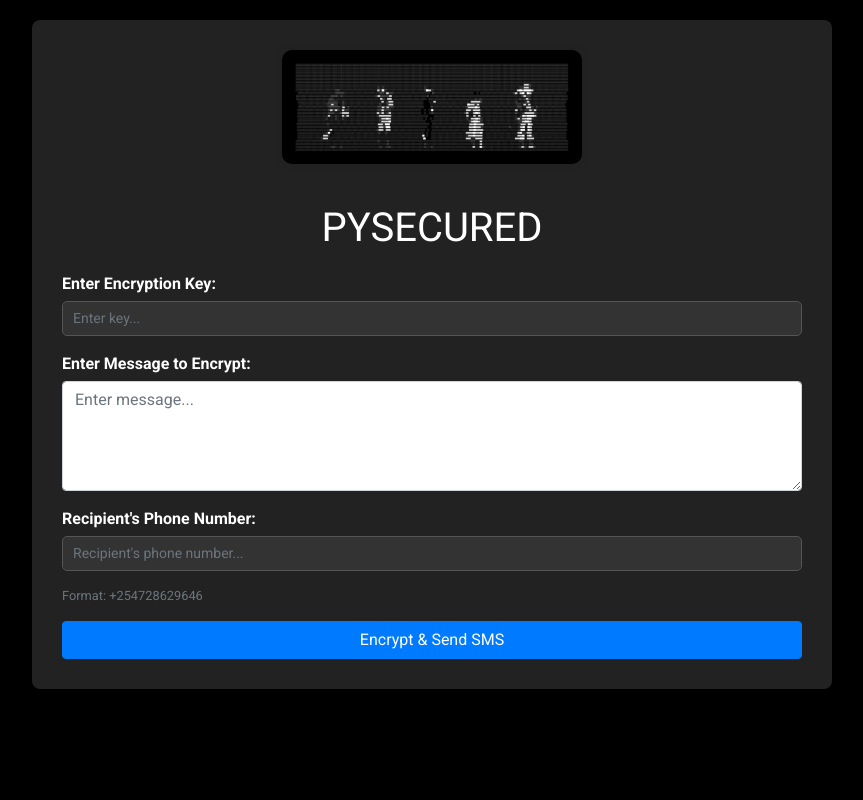
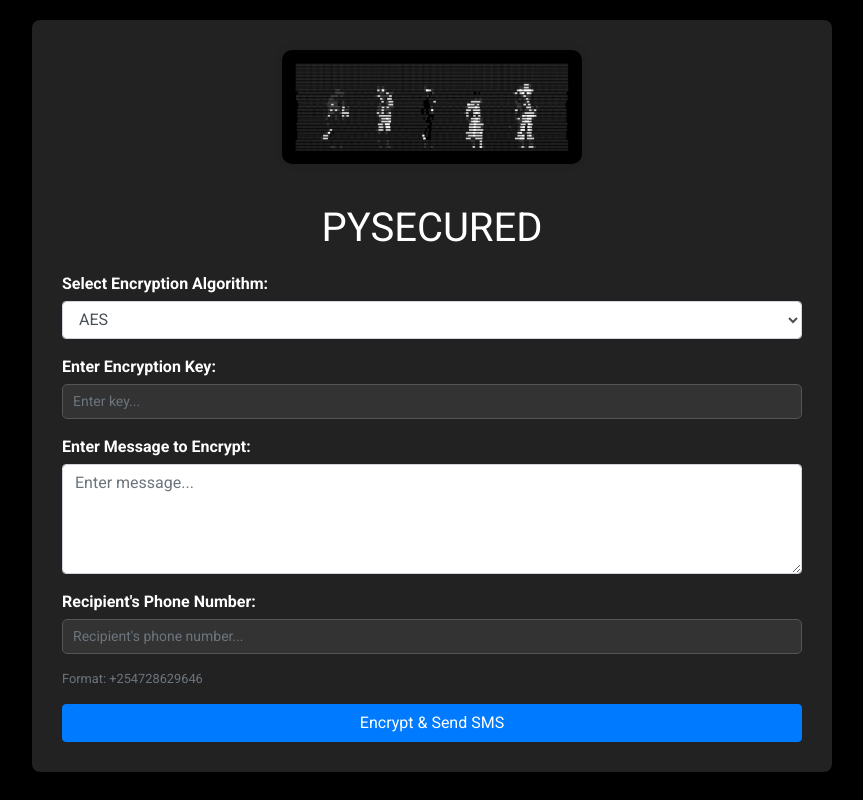
Before and after one commit to Mr-Yakubu/PYSECURED, a Flask app: page / in a window 1280 px wide. Shown: the whole page, without its empty margins (208-1071 px from the left). Run offline with Flask 3, Linux system fonts and the light colour scheme; some libraries are stand-ins or nearby versions.

Commit message:
Update index.html

```diff
--- a/PYSECURED/templates/index.html
+++ b/PYSECURED/templates/index.html
@@ -91,6 +91,12 @@
         <h1>PYSECURED</h1>
         <form action="{{ url_for('encrypt') }}" method="POST">
             <div class="form-group">
+                <label for="algorithm">Select Encryption Algorithm:</label>
+                <select id="algorithm" name="algorithm" class="form-control" required>
+                    <option value="AES">AES</option>
+                </select>
+            </div>
+            <div class="form-group">
                 <label for="key">Enter Encryption Key:</label>
                 <input type="text" id="key" name="key" class="form-control" placeholder="Enter key..." required>
             </div>
@@ -109,6 +115,12 @@
                 </div>
             </div>
             <button type="submit" class="btn btn-primary btn-block">Encrypt & Send SMS</button>
+            {% if ciphertext %}
+            <div class="form-group">
+                <label for="ciphertext">Encrypted Ciphertext:</label>
+                <textarea id="ciphertext" name="ciphertext" class="form-control" rows="4" readonly>{{ ciphertext }}</textarea>
+            </div>
+            {% endif %}
         </form>
     </div>
 </body>
```
